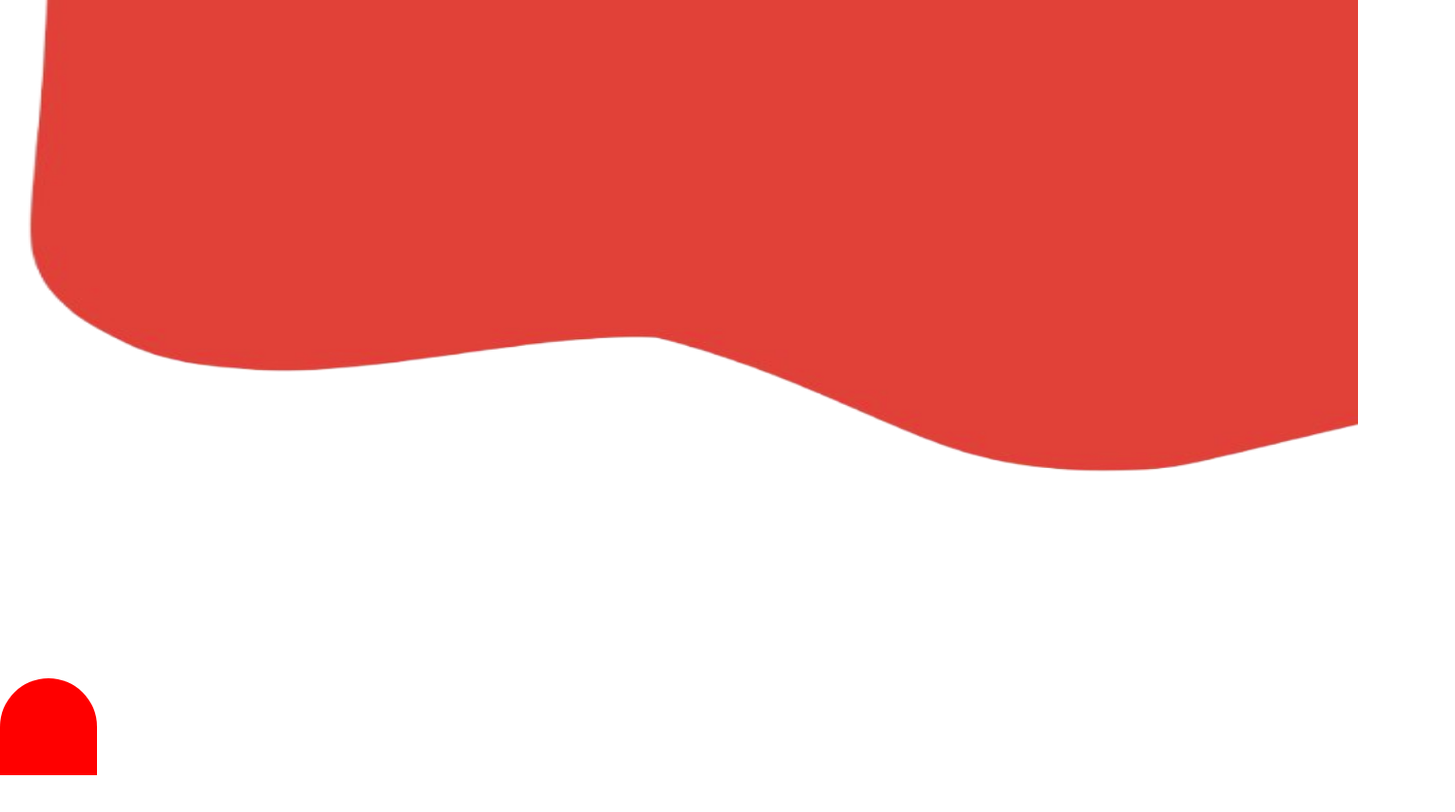
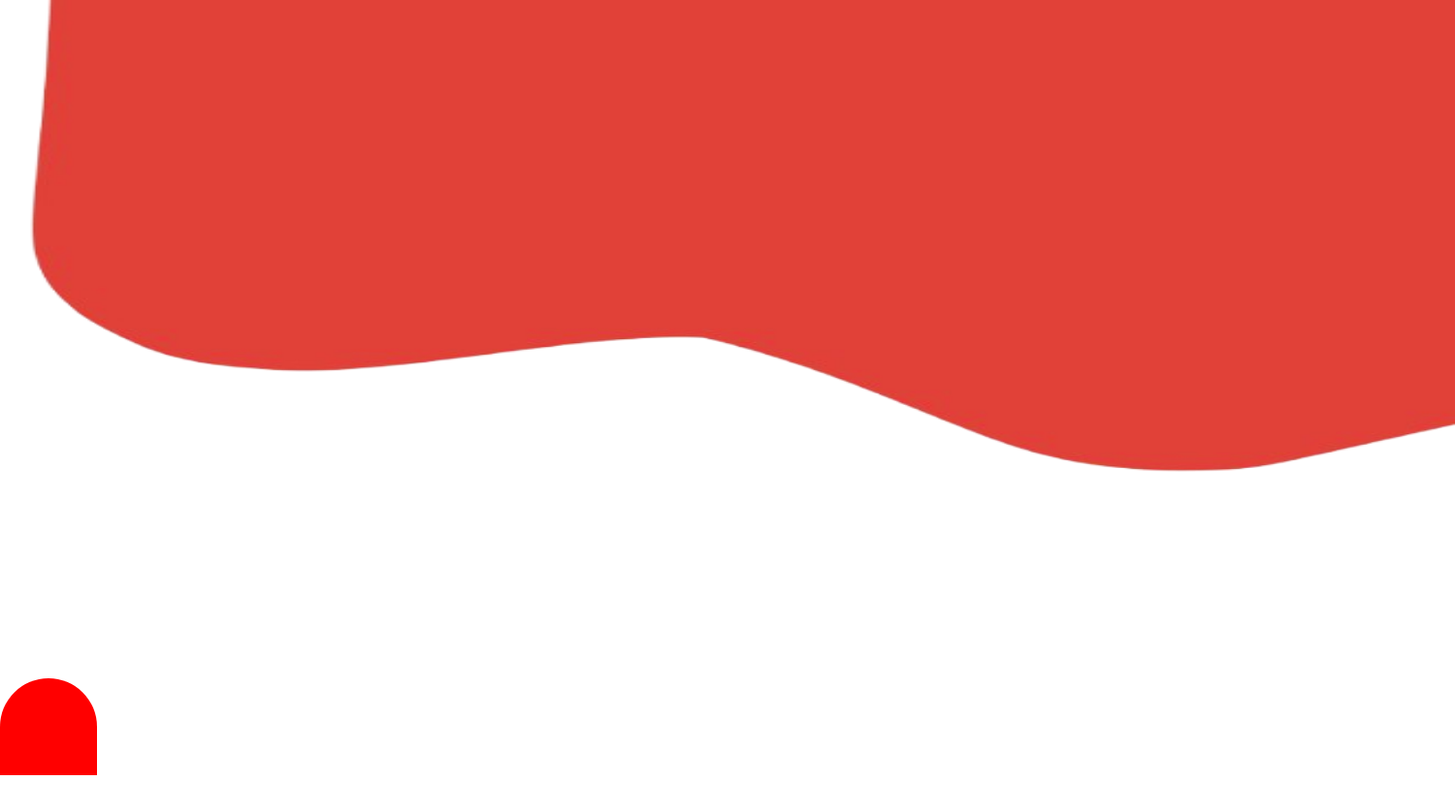
Before and after one commit to NatasjaBorchJensen/Tema3, a plain HTML site: page index.html in a window 1280 px wide. Shown: the top 838 px of the page at 97% size, 1500 px wide, since content can reach past the window. Drawn offline with nearby package versions, Linux system fonts and the light colour scheme.

Commit message:
Update index.html

```diff
--- a/index.html
+++ b/index.html
@@ -9,7 +9,7 @@
 </head>
 <body>
 
-<img src="images/Skærmbillede_2025-10-08_kl._09.39.17-removebg-preview.png" height="500" width="1400">
+<img src="images/Skærmbillede_2025-10-08_kl._09.39.17-removebg-preview.png" height="500" width="1500">
 
 <div class="aktiviteter-sektion">
     <div class="aktiviteter-tekst">AKTIVITETER</div>
```
